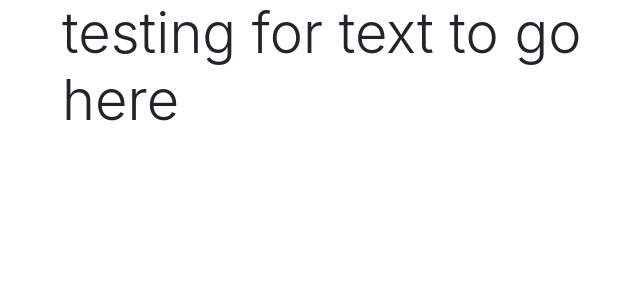
After one commit to Declan444/theshop, a Django app: template shop/templates/shop/letshop.html in a window 1280 px wide. The commit adds this page. Shown: the top 300 px of the page, without its empty margins (23-663 px from the left). Run offline with Django 3.2, Linux system fonts and the light colour scheme; the template is opened without the code that fills it, so the values that code supplies are empty.

Commit message:
create index.html page as landing page and link to letshop.html page

```diff
--- a/shop/templates/shop/index.html
+++ b/shop/templates/shop/index.html
@@ -2,5 +2,6 @@
 {% load static %}
 
 {% block content %}
-<h1 class="display-4 text-success"> Does it work</h1>
+<h1 class="display-4 text-success">Does it work</h1>
+<a href="{% url 'letshop' %}" class="btn btn-primary">Go to LetShop</a>
 {% endblock %}
--- /dev/null
+++ b/shop/templates/shop/letshop.html
@@ -0,0 +1,27 @@
+{% extends 'base.html' %}
+{% load static %}
+
+{% block page-header %}
+    <div class="container header-container">
+        <div class="row">
+            <div class="col"></div>
+        </div>
+    </div>
+{% endblock %}
+
+{% block content %}
+<div class="container h-100">
+    <div class="row h-100">
+        <div class="col7 col-md-6 my auto">
+            <h1 class="display-4 logo-font text-black">
+                testing for text to go here
+            </h1>
+            <div class="my-5">
+                <h4>
+                    <a href="" class="shop-now-button btn btn-lg rounded-0  text-uppercase py-3"></a>
+                </h4>
+            </div>
+        </div>
+    </div>
+</div>
+{% endblock %}
--- a/shop/urls.py
+++ b/shop/urls.py
@@ -4,5 +4,6 @@ from django.urls import path
 from . import views
 
 urlpatterns = [
-    path('', views.index, name='shop')
+    path('', views.index, name='index'),
+    path('letshop/', views.letshop, name='letshop'),
 ]
--- a/shop/views.py
+++ b/shop/views.py
@@ -4,3 +4,6 @@ from django.shortcuts import render
 
 def index(request):
     return render(request, 'shop/index.html')
+
+def letshop(request):
+    return render(request, 'shop/letshop.html')
```
